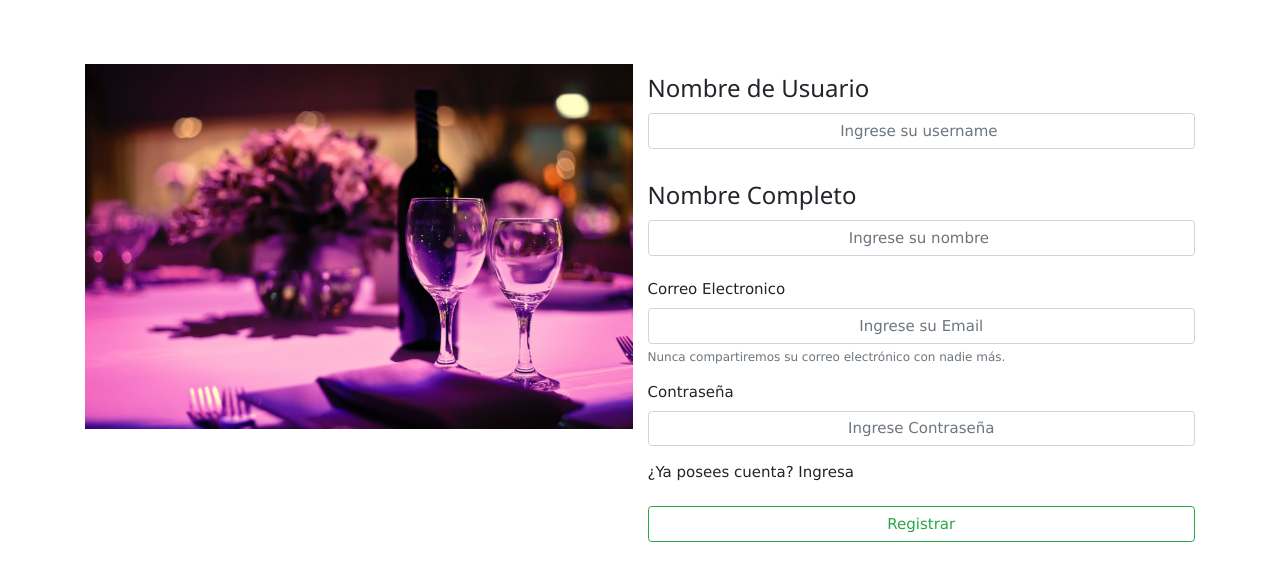
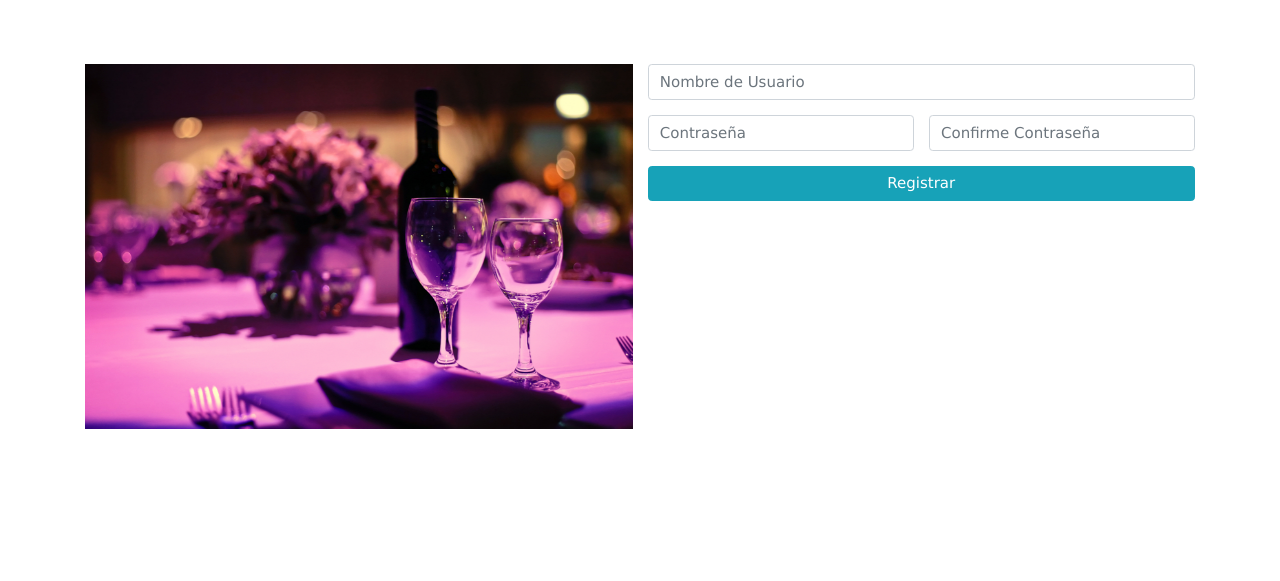
Before and after one commit to Patridiazr/PlusEvents, a Django app: page /formulario/ in a window 1280 px wide. Shown: the top 581 px of the page. Run offline with Django 3.2, Linux system fonts and the light colour scheme; some libraries are stand-ins or nearby versions.

Commit message:
Check registro

```diff
--- a/proyecto/urls.py
+++ b/proyecto/urls.py
@@ -20,5 +20,5 @@ from django.conf.urls.static import static
 
 urlpatterns = [
     path('admin/', admin.site.urls),
-    path('',include('registro.urls'))
+    path('',include('registro.urls')),
 ]
--- a/registro/models.py
+++ b/registro/models.py
@@ -3,6 +3,5 @@ from django.db import models
 # Create your models here.
 
 class Usuario(models.Model):
-    email = models.CharField(max_length=50)
-    password = models.CharField(max_length=18)
-    nombre = models.CharField(max_length=50)
+    username = models.CharField(max_length = 100)
+    password = models.CharField(max_length = 100)
--- a/registro/serializer.py
+++ b/registro/serializer.py
@@ -5,4 +5,4 @@ from .models import Usuario
 class UsuarioSerializer(serializers.HyperlinkedModelSerializer):
     class Meta:
         model = Usuario
-        fields = ('url','email','password','nombre')
+        fields = ('url','username','password')
--- a/registro/templates/formulario.html
+++ b/registro/templates/formulario.html
@@ -34,30 +34,30 @@
                         </div>
                   </div>
                   <div class="col-sm">
+                      <form action="crear_U" method="POST">
                       {% csrf_token %}
                         <form>
-                                <div class="form-group" action="crear" name="form1" id="form1" method="POST">
-                                    <h3  for="name">Nombre de Usuario</h3>
-                                    <input style="text-align: center" type="text" class="form-control" name="username" required  placeholder="Ingrese su username " id="">
-                                    <br>
-                                  <!--Nombre Completo-->
-                                  <h3  for="name">Nombre Completo</h3>
-                                  <input style="text-align: center" type="text" class="form-control" name="name" required  placeholder="Ingrese su nombre " id="">
-                                  <br>
-                                  <label for="exampleInputEmail1">Correo Electronico</label>
-                                  <input  style="text-align: center" type="email" class="form-control" name="email" required  placeholder="Ingrese su Email" id="">
-                                  <small id="emailHelp" class="form-text text-muted">Nunca compartiremos su correo electrónico con nadie más.</small>
+                          <div class="form-group">
+                            <input type="text" name="username" id="text" class="form-control input-sm" placeholder="Nombre de Usuario" required>
+                        </div>
+
+                        <div class="row">
+                            <div class="col-xs-6 col-sm-6 col-md-6">
+                                <div class="form-group">
+                                    <input type="password" name="password" id="password" class="form-control input-sm" placeholder="Contraseña" required>
                                 </div>
+                            </div>
+                            <div class="col-xs-6 col-sm-6 col-md-6">
                                 <div class="form-group">
-                                  <label for="exampleInputPassword1">Contraseña</label>
-                                  <input  style="text-align: center" type="password" class="form-control" name="password" required  placeholder="Ingrese Contraseña" id="pass1">
+                                    <input type="password" name="password_confirmation" id="password_confirmation" class="form-control input-sm" placeholder="Confirme Contraseña" required>
                                 </div>
-                                <a class="text-align:center" href="{% url 'login' %}">¿Ya posees cuenta? Ingresa</a>
-                                <br>
-                                <br>
-                                <button type="submit" class="btn btn-outline-success btn-block" value="guardar"> Registrar</button>
+                            </div>
+                        </div>
 
-                              </form>
+                        <input type="submit" value="Registrar" class="btn btn-info btn-block">
+
+                    </form>
+                    </form>
                   </div>
                 </div>
               </div>
--- a/registro/urls.py
+++ b/registro/urls.py
@@ -13,7 +13,7 @@ urlpatterns = [
     path('',views.index,name='index'),
     path('login/',views.login,name='login'),
     path('formulario/',views.formulario,name='formulario'),
-    path('registro/crear', views.u_crear, name="crear"),
+    path('formulario/crear_U',views.crear_U, name="crear_U"),
     path('login/iniciar', views.login_iniciar, name="iniciar"),
     path('cerrarsesion', views.cerrar_session, name="cerrar_session"),
     path('api/', include(router.urls)),
--- a/registro/views.py
+++ b/registro/views.py
@@ -23,21 +23,23 @@ def formulario(request):
 
 
 #Crear Usuarios
-def u_crear(request):
-    email = request.POST.get('email', '')
-    password = request.POST.get('password','')
-    nombre = request.POST.get('name', '')
+def crear_U(request):
     username = request.POST.get('username')
-    usuario = Usuario(correo=email,nombre=nombre,password=password,username=username)
-    usu = Usuario(correo=email,nombre=nombre,password=password,username=username)
+    password = request.POST.get('password')
+    usuario = Usuario(username=username, password=password)
+    usu = User(username=username, password=password)
     usuario.save()
     usu.save()
-    return redirect('index')
+    return redirect('login')
+
+class UsuarioViewSet(viewsets.ModelViewSet):
+    queryset = Usuario.objects.all()
+    serializer_class = UsuarioSerializer
 
 
 #LOGIN
 def login_iniciar(request):
-    username = request.POST.get('email', '')
+    username = request.POST.get('username', '')
     password = request.POST.get('contrasenia', '')
     user = authenticate(request, username=username, password=password)
     print(username, password)
@@ -58,8 +60,3 @@ def cerrar_session(request):
     logout(request)
     return HttpResponse('<script>alert("Cierre de sesión correcto.");'+
                         ' window.location.href="/";</script>')
-
-
-class UsuarioViewSet(viewsets.ModelViewSet):
-    queryset = Usuario.objects.all()
-    serializer_class = UsuarioSerializer
```
Also changed, not shown: db.sqlite3, registro/migrations/0003_auto_20190509_0055.py (added).
